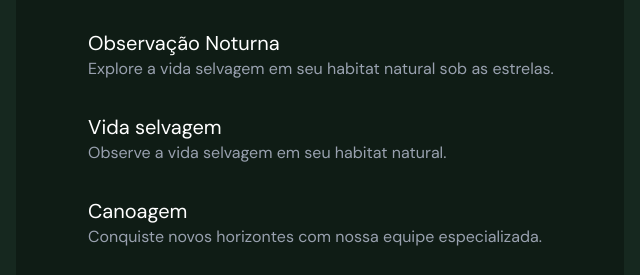
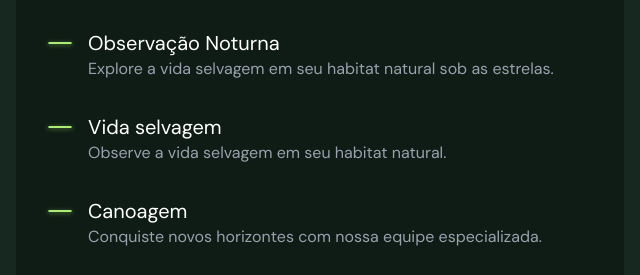
Before and after one commit to Lucarim/Forest, a website: page index.html in a window 1280 px wide. Shown: the part 2488-2763 px from the top of the page, 0-640 px from the left. Drawn offline with Linux system fonts and the light colour scheme; files whose address does not match are found by name; a web font is replaced by a local one.

Commit message:
bug before consertado

```diff
--- a/index.html
+++ b/index.html
@@ -4,7 +4,7 @@
 <head>
   <meta charset="UTF-8">
   <meta name="viewport" content="width=device-width, initial-scale=1.0">
-  <link rel="icon" href="../src/favicon.png" type="image/png">
+  <link rel="icon" href="./favicon.png" type="image/png">
   <link rel="preconnect" href="https://fonts.googleapis.com">
   <link rel="preconnect" href="https://fonts.gstatic.com" crossorigin>
   <link href="https://fonts.googleapis.com/css2?family=DM+Sans:ital,opsz,wght@0,9..40,100..1000;1,9..40,100..1000&family=DM+Serif+Text&display=swap" rel="stylesheet">
@@ -139,11 +139,11 @@
     <div class="bg-verde-900 p-6 sm:p-8 rounded-xl">
       <p class="mb-4 text-verde-200 uppercase tracking-widest text-sm">Experiências Exclusivas</p>
       <h2 class="mb-8 font-serif text-balancer text-white text-3xl sm:text-4xl lg:text-5xl capitalize">escolha sua próxima aventura</h2>
-      <h3 class="text-white text-xl flex items-center gap-4 before:h-0.5 before:w-6 before:neon hover:before:w-10 before:transition-[width]">Observação Noturna</h3>
+      <h3 class="text-white text-xl flex items-center gap-4 group"> <span class="group-hover:w-10 neon w-6 h-0.5 transition-[width]"></span>Observação Noturna</h3>
       <p class="mb-8 text-balance text-gray-400 pl-10">Explore a vida selvagem em seu habitat natural sob as estrelas.</p>
-      <h3 class="text-white text-xl flex items-center gap-4 before:h-0.5 before:w-6 before:neon hover:before:w-10 before:transition-[width]">Vida selvagem</h3>
+      <h3 class="text-white text-xl flex items-center gap-4 group"> <span class="group-hover:w-10 neon w-6 h-0.5 transition-[width]"></span>Vida selvagem</h3>
       <p class="mb-8 text-balance text-gray-400 pl-10">Observe a vida selvagem em seu habitat natural.</p>
-      <h3 class="text-white text-xl flex items-center gap-4 before:h-0.5 before:w-6 before:neon hover:before:w-10 before:transition-[width]">Canoagem</h3>
+      <h3 class="text-white text-xl flex items-center gap-4 group"> <span class="group-hover:w-10 neon w-6 h-0.5 transition-[width]"></span>Canoagem</h3>
       <p class="mb-8 text-balance text-gray-400 pl-10">Conquiste novos horizontes com nossa equipe especializada.</p>
     </div>
     <div class="grid grid-cols-2 grid-rows-2 gap-4">
```
Also changed, not shown: src/output.css.
